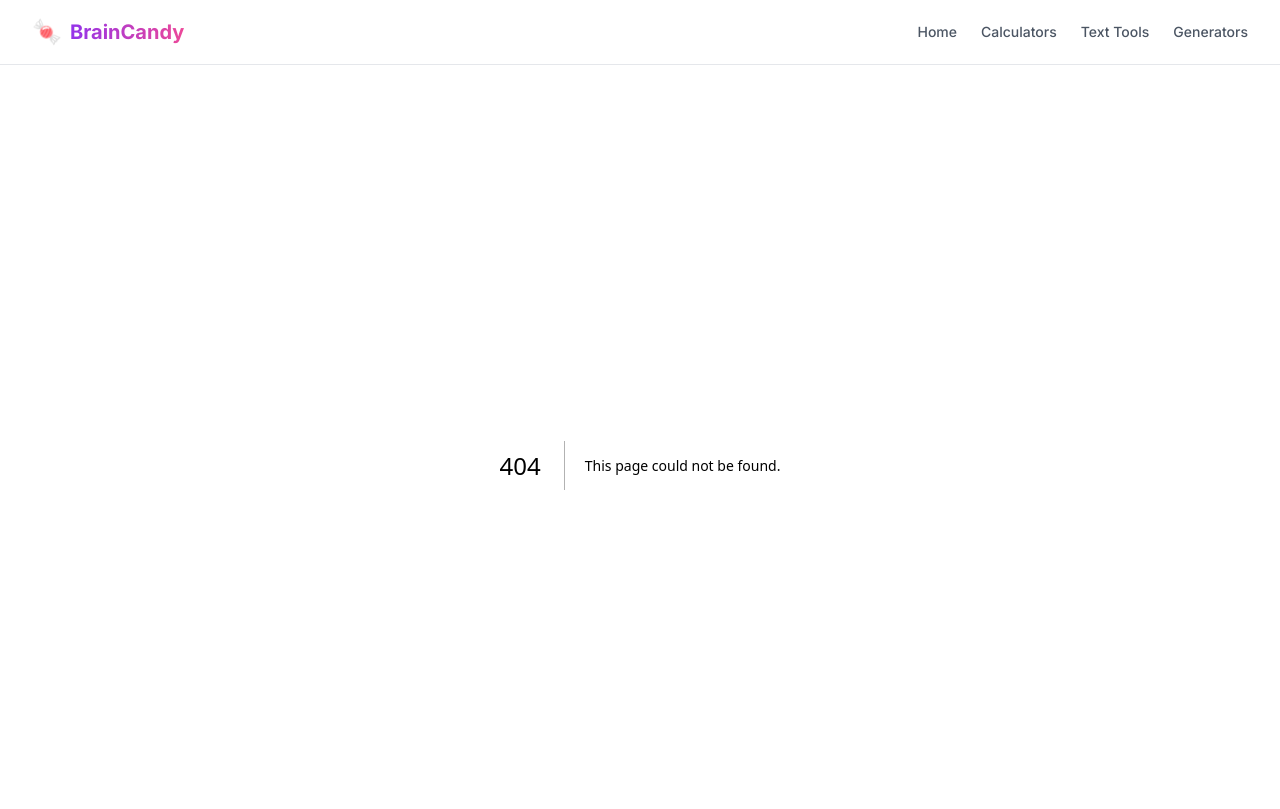
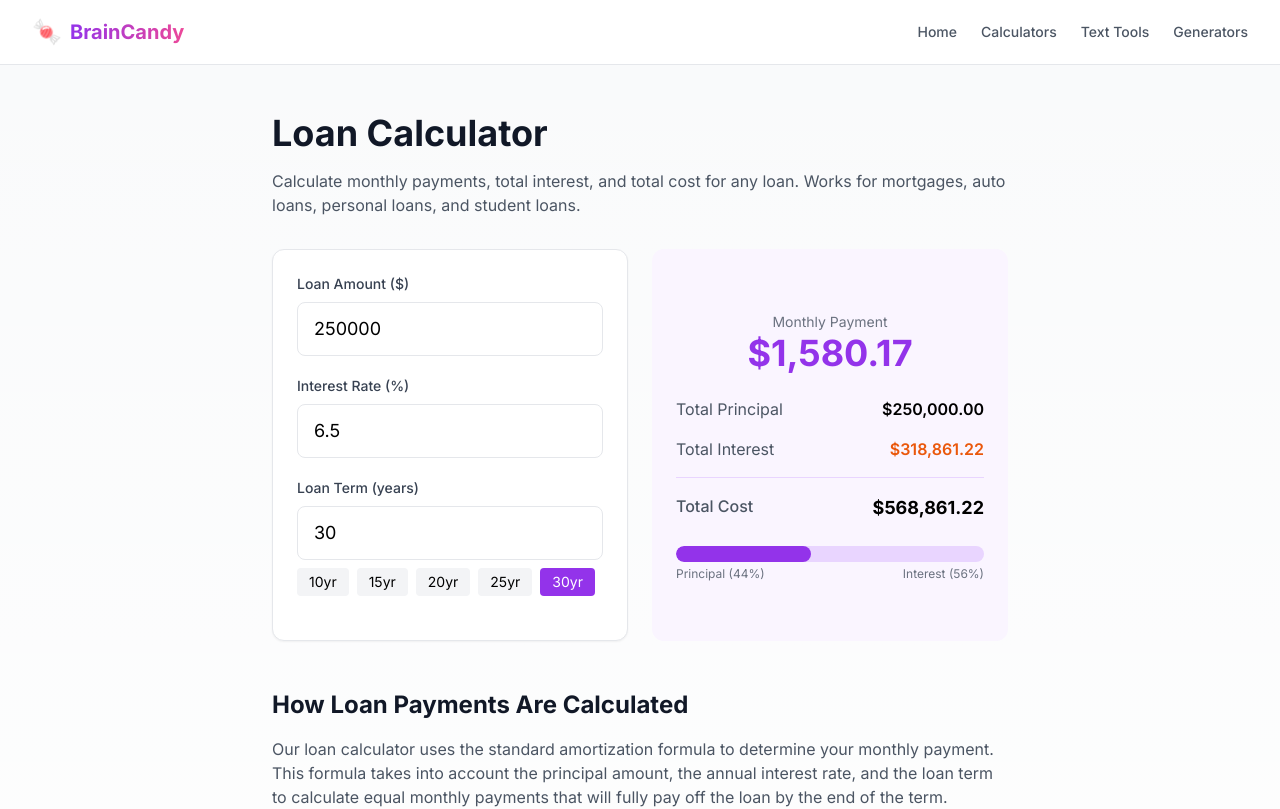
Before and after one commit to rogergrubb/braincandy-website, a Next.js app: page /loan-calculator in a window 1280 px wide. Before the commit this address had no page. Shown: the top 809 px of the page. Built offline with nearby package versions, Linux system fonts and the light colour scheme.

Commit message:
Add LoanCalculator component for loan calculations
Implement a loan calculator component that calculates monthly payments, total interest, and total cost based on user input.

```diff
--- /dev/null
+++ b/src/app/loan-calculator/page.tsx
@@ -0,0 +1,51 @@
+"use client";
+import { useState } from "react";
+
+export default function LoanCalculator() {
+  const [amount, setAmount] = useState("250000");
+  const [rate, setRate] = useState("6.5");
+  const [years, setYears] = useState("30");
+
+  const principal = parseFloat(amount) || 0;
+  const monthlyRate = (parseFloat(rate) || 0) / 100 / 12;
+  const numPayments = (parseInt(years) || 0) * 12;
+
+  let monthly = 0, totalPayment = 0, totalInterest = 0;
+  if (principal > 0 && monthlyRate > 0 && numPayments > 0) {
+    monthly = principal * (monthlyRate * Math.pow(1 + monthlyRate, numPayments)) / (Math.pow(1 + monthlyRate, numPayments) - 1);
+    totalPayment = monthly * numPayments;
+    totalInterest = totalPayment - principal;
+  }
+
+  const fmt = (n: number) => n.toLocaleString("en-US", { minimumFractionDigits: 2, maximumFractionDigits: 2 });
+
+  return (
+    <div className="max-w-3xl mx-auto px-4 py-12">
+      <h1 className="text-3xl md:text-4xl font-bold text-gray-900 mb-4">Loan Calculator</h1>
+      <p className="text-gray-600 mb-8">Calculate monthly payments, total interest, and total cost for any loan. Works for mortgages, auto loans, personal loans, and student loans.</p>
+      <div className="grid md:grid-cols-2 gap-6">
+        <div className="bg-white rounded-xl shadow-sm border border-gray-200 p-6">
+          <div className="mb-5"><label className="block text-sm font-medium text-gray-700 mb-2">Loan Amount ($)</label><input type="number" value={amount} onChange={e => setAmount(e.target.value)} className="w-full px-4 py-3 border rounded-lg text-lg" /></div>
+          <div className="mb-5"><label className="block text-sm font-medium text-gray-700 mb-2">Interest Rate (%)</label><input type="number" step="0.1" value={rate} onChange={e => setRate(e.target.value)} className="w-full px-4 py-3 border rounded-lg text-lg" /></div>
+          <div className="mb-5"><label className="block text-sm font-medium text-gray-700 mb-2">Loan Term (years)</label><input type="number" value={years} onChange={e => setYears(e.target.value)} className="w-full px-4 py-3 border rounded-lg text-lg" /><div className="flex gap-2 mt-2">{[10,15,20,25,30].map(y => <button key={y} onClick={() => setYears(String(y))} className={"px-3 py-1 rounded text-sm " + (years === String(y) ? "bg-purple-600 text-white" : "bg-gray-100")}>{y}yr</button>)}</div></div>
+        </div>
+        <div className="bg-purple-50 rounded-xl p-6 flex flex-col justify-center">
+          <div className="text-center mb-6"><span className="text-sm text-gray-500">Monthly Payment</span><div className="text-4xl font-bold text-purple-600">${fmt(monthly)}</div></div>
+          <div className="space-y-4">
+            <div className="flex justify-between"><span className="text-gray-600">Total Principal</span><span className="font-semibold">${fmt(principal)}</span></div>
+            <div className="flex justify-between"><span className="text-gray-600">Total Interest</span><span className="font-semibold text-orange-600">${fmt(totalInterest)}</span></div>
+            <hr className="border-purple-200" />
+            <div className="flex justify-between"><span className="text-gray-600 font-medium">Total Cost</span><span className="font-bold text-lg">${fmt(totalPayment)}</span></div>
+          </div>
+          <div className="mt-6"><div className="w-full bg-purple-200 rounded-full h-4 overflow-hidden"><div className="bg-purple-600 h-4 rounded-full" style={{width: totalPayment > 0 ? (principal / totalPayment * 100) + "%" : "0%"}} /></div><div className="flex justify-between text-xs mt-1 text-gray-500"><span>Principal ({totalPayment > 0 ? (principal / totalPayment * 100).toFixed(0) : 0}%)</span><span>Interest ({totalPayment > 0 ? (totalInterest / totalPayment * 100).toFixed(0) : 0}%)</span></div></div>
+        </div>
+      </div>
+      <div className="prose max-w-none mt-12">
+        <h2 className="text-2xl font-bold text-gray-900">How Loan Payments Are Calculated</h2>
+        <p className="text-gray-600 mt-4">Our loan calculator uses the standard amortization formula to determine your monthly payment. This formula takes into account the principal amount, the annual interest rate, and the loan term to calculate equal monthly payments that will fully pay off the loan by the end of the term.</p>
+        <h3 className="text-xl font-semibold text-gray-800 mt-6">Tips for Getting the Best Loan Rates</h3>
+        <p className="text-gray-600">Shop around with multiple lenders, improve your credit score before applying, consider making a larger down payment, and compare both fixed and variable rate options. Even a small reduction in interest rate can save thousands over the life of a loan.</p>
+      </div>
+    </div>
+  );
+}
```
